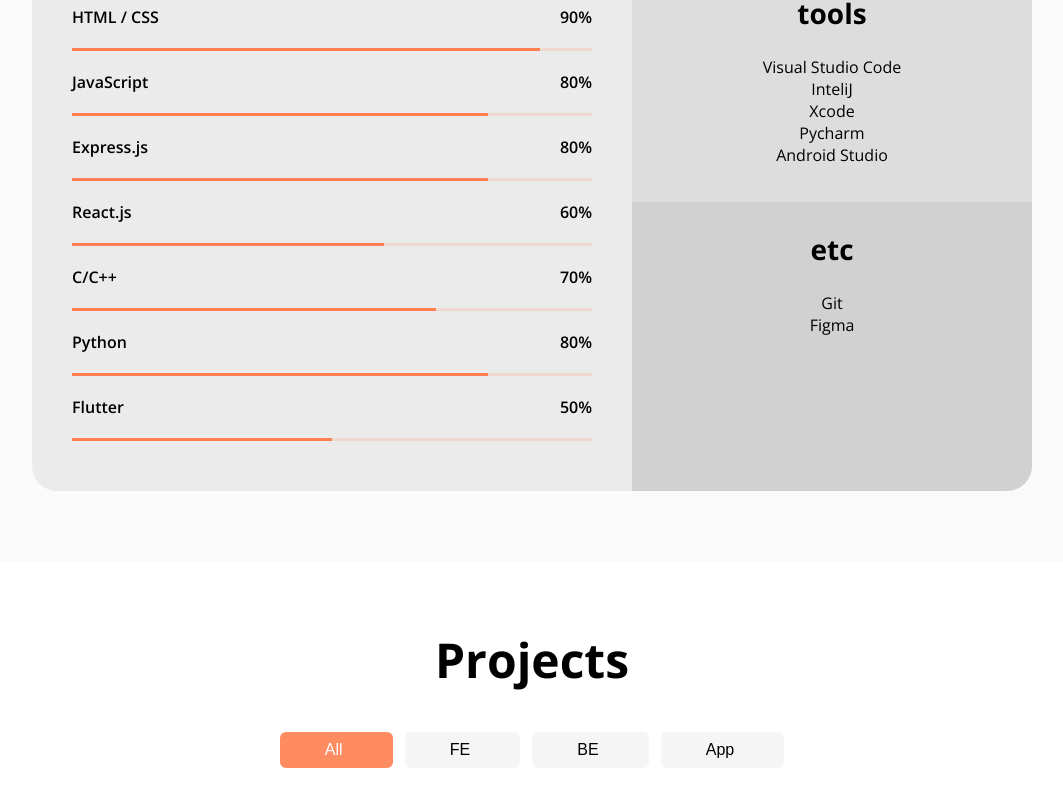
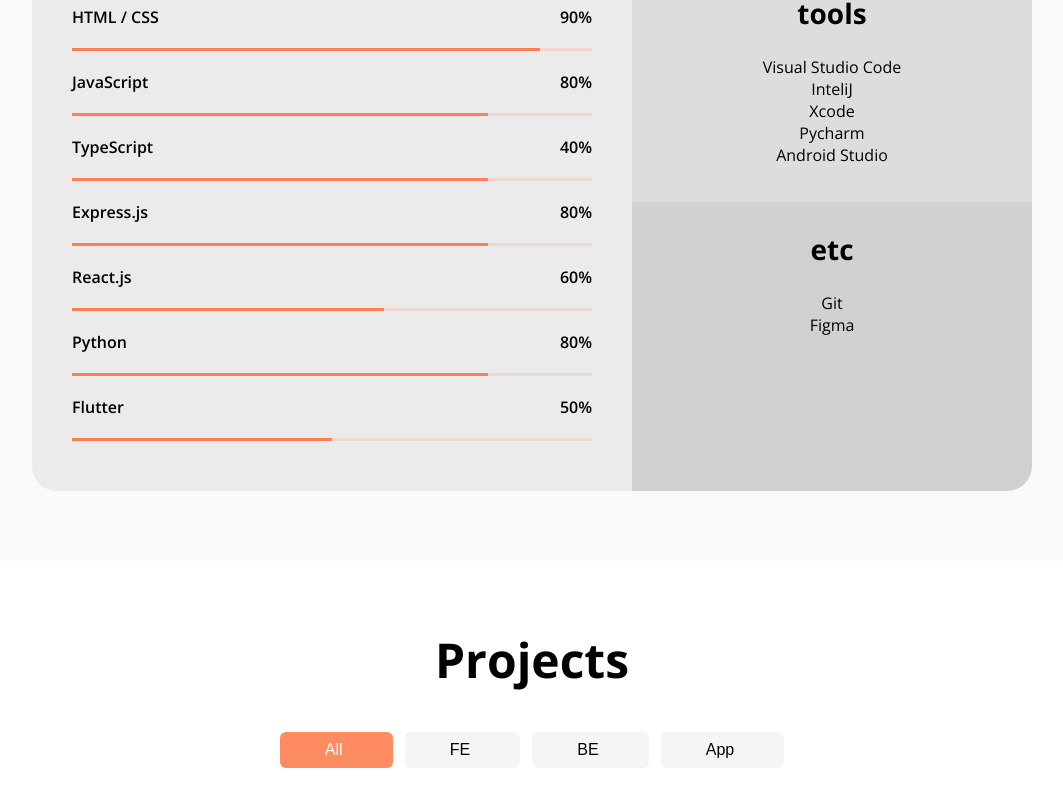
Before and after one commit to gyujh630/portfolio, a plain HTML site: page index.html in a window 1280 px wide. Shown: the part 1516-2312 px from the top of the page, without its empty margins (108-1171 px from the left). Drawn offline with nearby package versions, Linux system fonts and the light colour scheme.

Commit message:
Add Skill

```diff
--- a/index.html
+++ b/index.html
@@ -149,6 +149,15 @@
             </div>
             <div class="skill">
               <div class="skill_description">
+                <span>TypeScript</span>
+                <span>40%</span>
+              </div>
+              <div class="skill_bar">
+                <div class="skill_value" style="width: 80%"></div>
+              </div>
+            </div>
+            <div class="skill">
+              <div class="skill_description">
                 <span>Express.js</span>
                 <span>80%</span>
               </div>
@@ -163,15 +172,6 @@
               </div>
               <div class="skill_bar">
                 <div class="skill_value" style="width: 60%"></div>
-              </div>
-            </div>
-            <div class="skill">
-              <div class="skill_description">
-                <span>C/C++</span>
-                <span>70%</span>
-              </div>
-              <div class="skill_bar">
-                <div class="skill_value" style="width: 70%"></div>
               </div>
             </div>
             <div class="skill">
```
